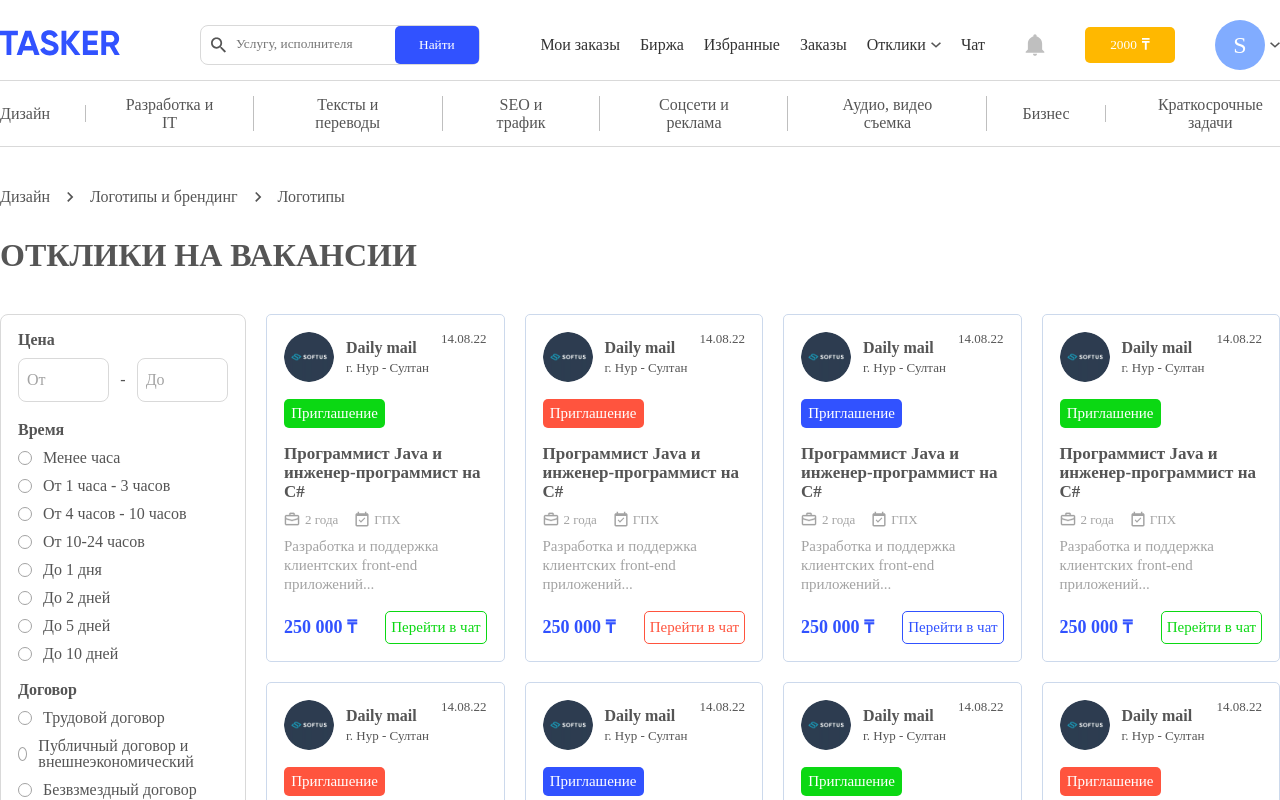
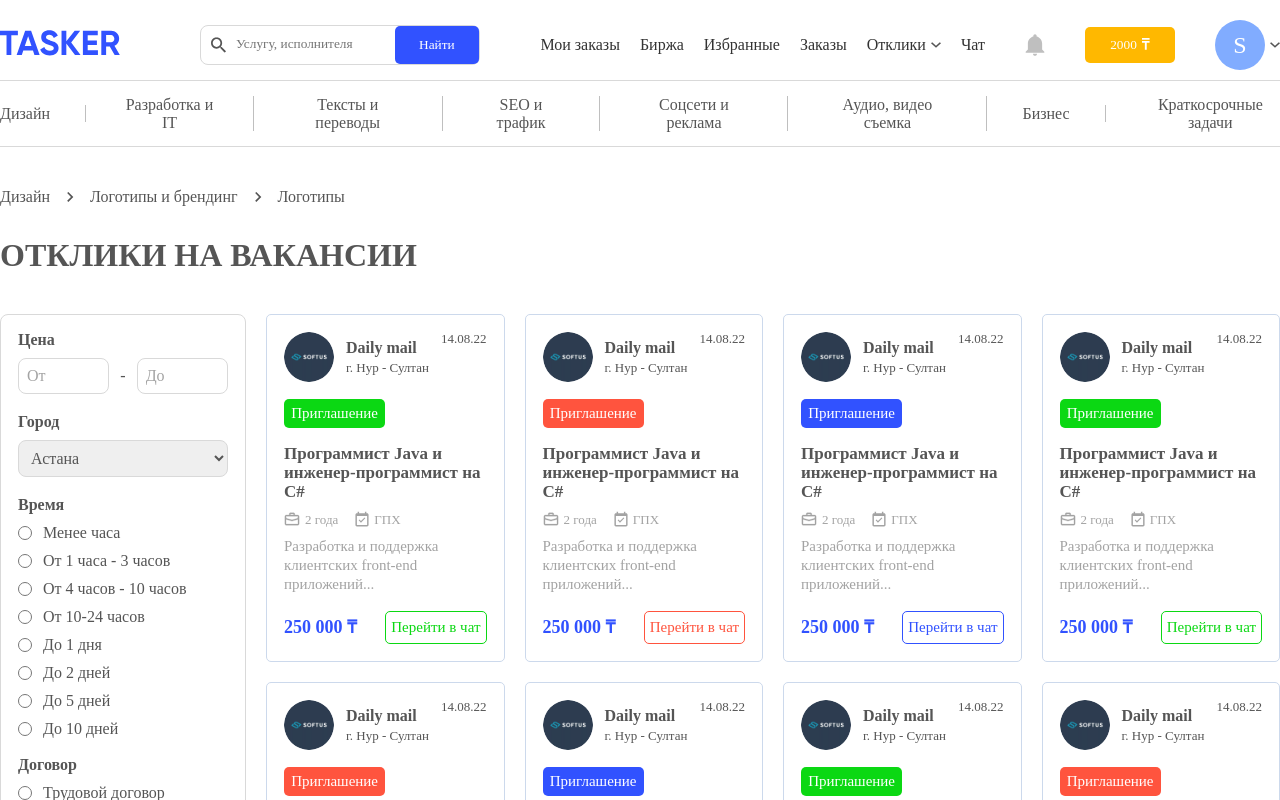
Before and after one commit to dfmbrains/tasker, a React (Create React App) app: page /offers in a window 1280 px wide. Shown: the top 800 px of the page. Built offline with nearby package versions, Linux system fonts and the light colour scheme; a web font is replaced by a local one.

Commit message:
aside cities

```diff
--- a/src/Components/MarketPlaceAside/MarketAside.scss
+++ b/src/Components/MarketPlaceAside/MarketAside.scss
@@ -19,6 +19,7 @@
     font-size: 16px;
     line-height: 100%;
     color: #555555;
+    flex: auto;
   }
 
   h2 {
@@ -27,11 +28,6 @@
     font-size: 16px;
     line-height: 100%;
     color: #555555;
-
-  }
-
-  &__price {
-    margin-top: 0 !important;
   }
 
   &__fromTo {
@@ -47,11 +43,11 @@
 
     input {
       outline: none;
-      width: calc(50% - 10px);
+      width: calc(50% - 5px);
       background: #FFFFFF;
       border: 1px solid #D9D9D9;
       border-radius: 8px;
-      padding: 12px 8px;
+      padding: 8px;
       font-size: 16px;
       line-height: 100%;
       color: #555555;
@@ -62,7 +58,21 @@
     }
   }
 
-  &__time {
+  &__m0 {
+    margin-top: 0 !important;
+  }
+
+  &__select {
+    font-weight: 400;
+    font-size: 16px;
+    line-height: 100%;
+    color: #555555;
+    padding: 8px;
+    border: 1px solid #D9D9D9;
+    border-radius: 8px;
+  }
+
+  &__radios {
     row-gap: 12px;
     display: flex;
     flex-direction: column;
@@ -70,5 +80,9 @@
     h2 {
       margin-bottom: 0;
     }
+
+    &_title {
+      width: calc(100% - 14px - 11px);
+    }
   }
 }
--- a/src/Components/MarketPlaceAside/MarketPlaceAside.tsx
+++ b/src/Components/MarketPlaceAside/MarketPlaceAside.tsx
@@ -2,25 +2,38 @@ import React, {FC} from 'react';
 import './MarketAside.scss';
 
 interface IMarketPlaceAside {
-    data: any
+    data: any,
+    cities: boolean
 }
 
-const MarketPlaceAside: FC<IMarketPlaceAside> = ({data}) => {
+const MarketPlaceAside: FC<IMarketPlaceAside> = ({data, cities}) => {
     return (
         <aside className="MarketAside">
-            <h2 className="MarketAside__price">Цена</h2>
+            <h2 className="MarketAside__m0">Цена</h2>
             <label className="MarketAside__fromTo">
                 <input placeholder="От" type="number"/>
                 <span>-</span>
                 <input placeholder="До" type="number"/>
             </label>
+            {cities
+                ? <>
+                    <h2>Город</h2>
+                    <select className="MarketAside__select">
+                        <option>Астана</option>
+                        <option>Бишкек</option>
+                        <option>Алмата</option>
+                        <option>Ош</option>
+                    </select>
+                </>
+                : ''
+            }
             {data && data.map((el: any, idx: number) => (
-                <div key={idx} className="MarketAside__time">
+                <div key={idx} className="MarketAside__radios">
                     <h2>{el.title}</h2>
                     {el.data.map((r: any, idx: number) => (
                         <label key={idx}>
                             <input name="name" type="radio"/>
-                            <span>{r}</span>
+                            <span className="MarketAside__radios_title">{r}</span>
                         </label>
                     ))
                     }
--- a/src/Pages/Marketplace/index.tsx
+++ b/src/Pages/Marketplace/index.tsx
@@ -11,7 +11,7 @@ const MarketPlace = () => {
     return (
         <MainListLayout tools={<h1 className="pageTitle">Дизайн Логотипов</h1>}>
             <>
-                <MarketPlaceAside data={radioData1}/>
+                <MarketPlaceAside cities={false} data={radioData1}/>
                 <div className="list">
                     {services.map((item, idx) => (
                         <ServiceCard key={idx} obj={item}/>
--- a/src/Pages/Offers/index.tsx
+++ b/src/Pages/Offers/index.tsx
@@ -10,7 +10,7 @@ const Offers = () => {
     return (
         <MainListLayout tools={<h1 className="pageTitle">Отклики на Вакансии</h1>}>
             <>
-                <MarketPlaceAside data={[radioData1[0], radioData2[0], radioData1[1]]}/>
+                <MarketPlaceAside cities={true} data={[radioData1[0], radioData2[0], radioData1[1]]}/>
                 <div className="list">
                     {data.map((el, idx) => (
                         <OffersCard status={el === 0 ? true : el === 1 ? false : 'pending'} id={idx}/>
--- a/src/Pages/Vacancies/Vacancies.tsx
+++ b/src/Pages/Vacancies/Vacancies.tsx
@@ -32,7 +32,7 @@ const Vacancies = () => {
         <>
             <MainListLayout tools={<VacanciesTools/>}>
                 <>
-                    <MarketPlaceAside data={radioData2}/>
+                    <MarketPlaceAside cities={true} data={radioData2}/>
                     <div className="list">
                         {Array.from(Array(24).keys()).map((el: number) => (
                             <VacancyCard/>
--- a/src/index.scss
+++ b/src/index.scss
@@ -70,7 +70,6 @@ li {
 }
 
 input[type="radio"] {
-  -webkit-appearance: none;
   width: 14px;
   height: 14px;
   border-radius: 50%;
```
